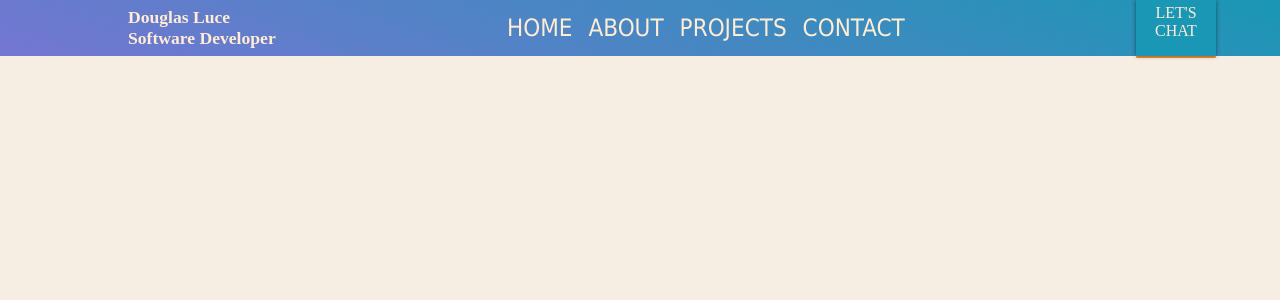
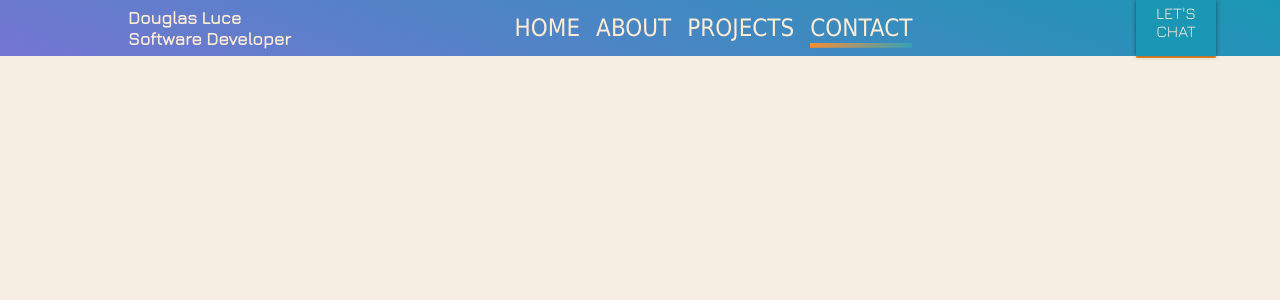
Before and after one commit to Doug-Luce/portfolio-site, a React (Create React App) app: page /contact in a window 1280 px wide. Shown: the top 300 px of the page. Built offline with nearby package versions, Linux system fonts and the light colour scheme; what styled-media-query would draw is missing.

Commit message:
Add underlines to navigation. Add colors to color.js.

```diff
--- a/src/baseStyles.js
+++ b/src/baseStyles.js
@@ -2,10 +2,12 @@ import { injectGlobal } from 'styled-components';
 import * as palette from './components/color';
 const baseStyles = () => injectGlobal`
   * {
+    @import url('https://fonts.googleapis.com/css?family=Jura');
     box-sizing: border-box;
     margin: 0;
     /* font-size: 62.5%; */
     text-rendering: optimizeLegibility;
+
   }
 
   body {
--- a/src/components/NavLinks.js
+++ b/src/components/NavLinks.js
@@ -1,24 +1,24 @@
 import React from 'react';
-import { BrowserRouter as Router, Route, Link } from "react-router-dom";
+import { NavLink, Route } from "react-router-dom";
+import Home from '../pages/home';
 
 export const NavLinks = () => {
   return (
-  <Router>
     <ul>
         <li>
-          HOME
+          <NavLink exact={true} to="/">HOME</NavLink>
         </li>
         <li>
-          ABOUT
+          <NavLink to ="/about">ABOUT</NavLink>
         </li>
         <li>
-          PROJECTS
+          <NavLink to="/projects">PROJECTS</NavLink>
         </li>
         <li>
-          CONTACT
+          <NavLink to ="/contact">CONTACT</NavLink>
         </li>
     </ul>
-  </Router>
+
   );
 };
 
--- a/src/components/color.js
+++ b/src/components/color.js
@@ -1,5 +1,7 @@
 export const mediumCream = '#F7EEE3';
-export const lightCream = '#FFECD4';
-export const mediumBlue = '#1A97B4'
+export const lightCream =  '#FFECD4';
+export const mediumBlue =  '#1A97B4'
+export const black =       '#495052';
+export const orange =      '#F88D35';
 export const navGradient = 'linear-gradient(200deg,#1A97B4 0%,#7576d2 100%)';
 export const gradientLine = `linear-gradient(${360/3}deg, #F88D35 0%, #32A2BB)`;
--- a/src/components/navBar.js
+++ b/src/components/navBar.js
@@ -2,15 +2,18 @@ import React from 'react';
 import NavStyles from './styles/NavStyles';
 import NavLinks from './NavLinks';
 import ChatButton from './ChatButton';
+import { BrowserRouter as Router, Route, Link } from "react-router-dom";
 
 class NavBar extends React.Component {
   render() {
     return (
       <NavStyles>
-      <h4>Douglas Luce <br />Software Developer</h4>
-      <NavLinks />
-      <ChatButton />
-      <img src="http://res.cloudinary.com/lucedesign/image/upload/v1529802602/hamburger_tfga5b.svg" />
+        <h4><a id="logo" href="/">Douglas Luce <br />Software Developer</a></h4>
+          <Router>
+            <NavLinks />
+          </Router>
+        <ChatButton />
+        <img src="http://res.cloudinary.com/lucedesign/image/upload/v1529802602/hamburger_tfga5b.svg" />
       </NavStyles>
     );
   }
--- a/src/components/styles/NavStyles.js
+++ b/src/components/styles/NavStyles.js
@@ -1,6 +1,7 @@
 import styled from 'styled-components';
 import * as palette from '../color';
 import media from 'styled-media-query';
+
 
 const NavStyles = styled.nav`
   align-items: center;
@@ -9,6 +10,26 @@ const NavStyles = styled.nav`
   display: flex;
   justify-content: space-between;
   min-width: 375px;
+
+  #logo:hover {
+    text-shadow:none;
+    background-image: none;
+  }
+
+  a {
+    color: ${palette.lightCream};
+    cursor: pointer;
+    text-decoration: none;
+  }
+
+  a:hover {
+    text-shadow: 2px 2px 10px ${palette.black};
+    background-image: linear-gradient(120deg, #F88D35 0%, #32A2BB 100%);
+    background-repeat: no-repeat;
+    background-size: 100% 0.2em;
+    background-position: 0 100%;
+    padding-bottom: 6px;
+  }
 
   h4 {
     color: ${palette.lightCream};
@@ -34,6 +55,14 @@ const NavStyles = styled.nav`
     text-align: center;
   }
 
+  .active {
+    background-image: linear-gradient(120deg, #F88D35 0%, #32A2BB 100%);
+    background-repeat: no-repeat;
+    background-size: 100% 0.2em;
+    background-position: 0 100%;
+    padding-bottom: 6px;
+  }
+
   .chat-button {
     background-color: ${palette.mediumBlue};
     border-radius: 1px;
@@ -53,7 +82,8 @@ const NavStyles = styled.nav`
 
   img {
     display: none;
-    margin-right: 5%;
+    margin-left: auto;
+    margin-right: auto;
     min-width: 50px;
   }
 
@@ -64,6 +94,7 @@ const NavStyles = styled.nav`
     }
     .chat-button {
       min-width: 5rem;
+      margin-right: 0;
     }
     ul {
       display: none;
```
Also changed, not shown: src/App.js (+5 -2 lines), src/components/styles/media.js (deleted).
